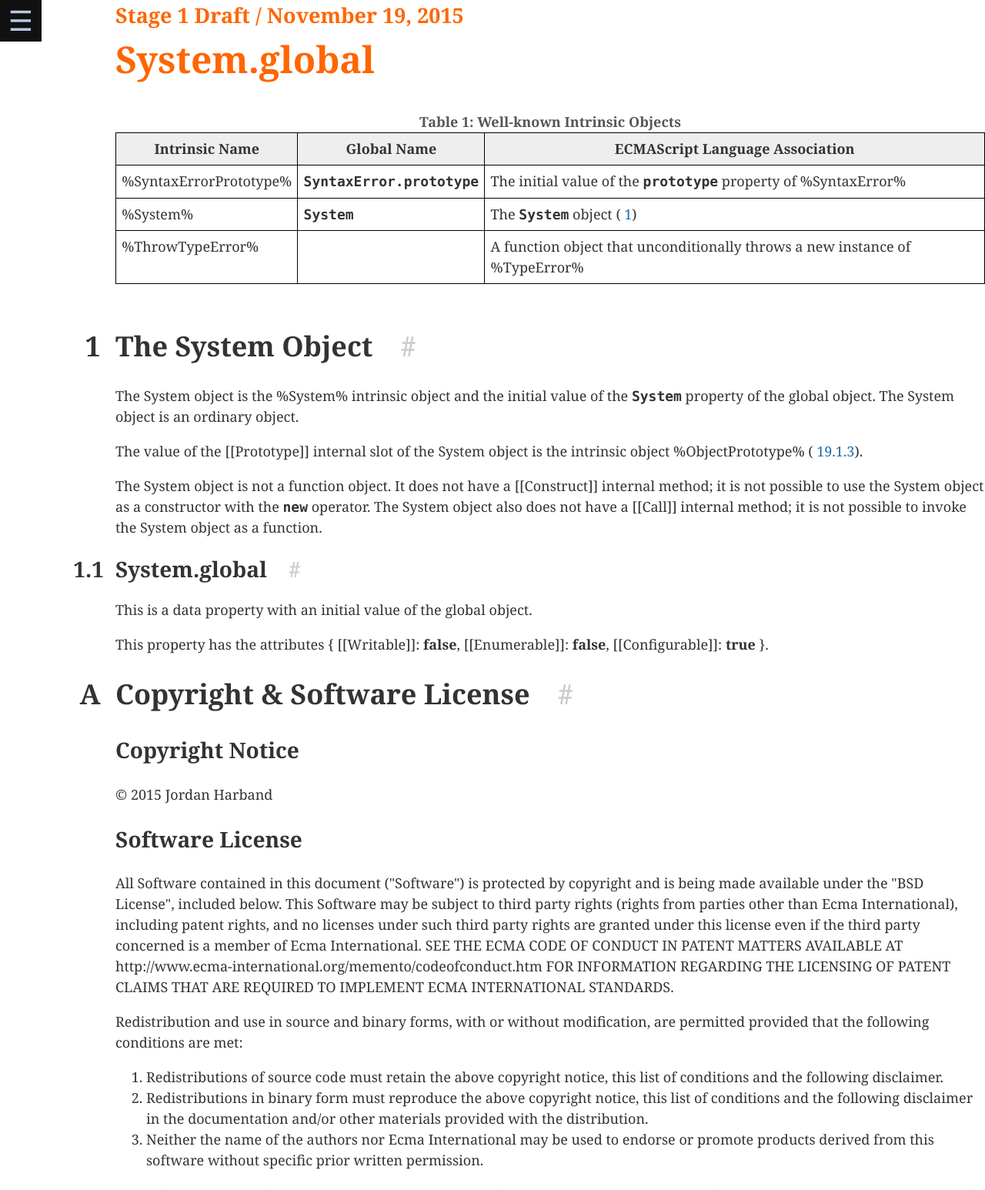
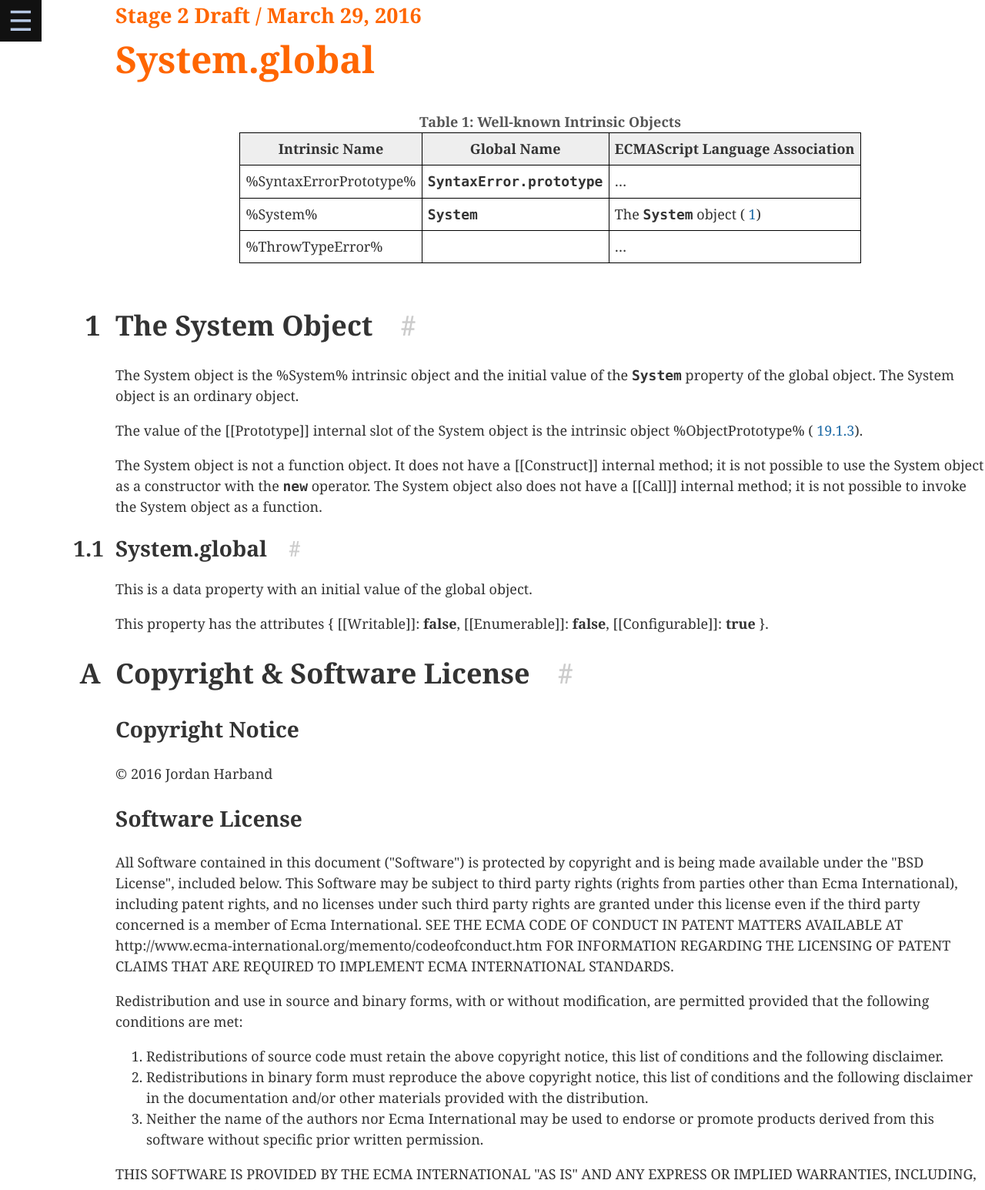
Before and after one commit to tc39/proposal-global, a website: page index.html in a window 1280 px wide. Shown: the top 1546 px of the page at 77% size. Drawn offline with nearby package versions, Linux system fonts and the light colour scheme.

Commit message:
Bump to stage 2, per 2016.03.29 TC39 meeting.
https://github.com/tc39/ecma262/pull/506

```diff
--- a/index.html
+++ b/index.html
@@ -27,7 +27,7 @@
 			</ol>
 		</div>
 	</div>
-	<h1 class="version">Stage 1 Draft / November 19, 2015</h1>
+	<h1 class="version">Stage 2 Draft / March 29, 2016</h1>
 	<h1 class="title">System.global</h1>
 	<emu-table id="table-7" caption="Well-known Intrinsic Objects">
 		<figure>
@@ -42,7 +42,7 @@
 					<tr>
 						<td>%SyntaxErrorPrototype%</td>
 						<td><code>SyntaxError.prototype</code></td>
-						<td>The initial value of the <code>prototype</code> property of %SyntaxError%</td>
+						<td>…</td>
 					</tr>
 					<tr>
 						<td>%System%</td>
@@ -56,7 +56,7 @@
 					<tr>
 						<td>%ThrowTypeError%</td>
 						<td></td>
-						<td>A function object that unconditionally throws a new instance of %TypeError%</td>
+						<td>…</td>
 					</tr>
 				</tbody>
 			</table>
@@ -83,7 +83,7 @@
 		<h1><span class="secnum">A</span>Copyright &amp; Software License<span class="utils"><span class="anchor"><a href="#sec-copyright-and-software-license">#</a></span></span></h1>
 
 		<h2>Copyright Notice</h2>
-		<p>© 2015 Jordan Harband</p>
+		<p>© 2016 Jordan Harband</p>
 
 		<h2>Software License</h2>
 		<p>All Software contained in this document ("Software") is protected by copyright and is being made available under the "BSD License", included below. This Software may be subject to third party rights (rights from parties other than Ecma International), including patent rights, and no licenses under such third party rights are granted under this license even if the third party concerned is a member of Ecma International. SEE THE ECMA CODE OF CONDUCT IN PATENT MATTERS AVAILABLE AT http://www.ecma-international.org/memento/codeofconduct.htm FOR INFORMATION REGARDING THE LICENSING OF PATENT CLAIMS THAT ARE REQUIRED TO IMPLEMENT ECMA INTERNATIONAL STANDARDS.</p>
```
Also changed, not shown: spec.md (+2 -2 lines), README.md, 1 other file.
